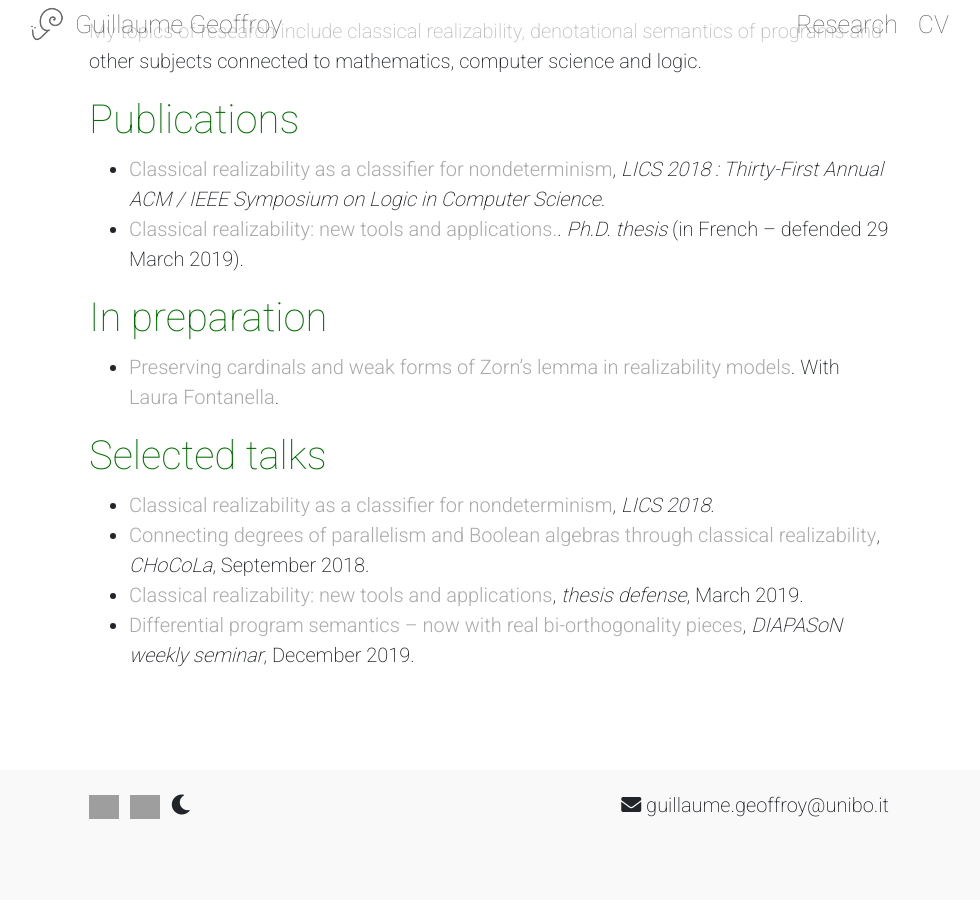
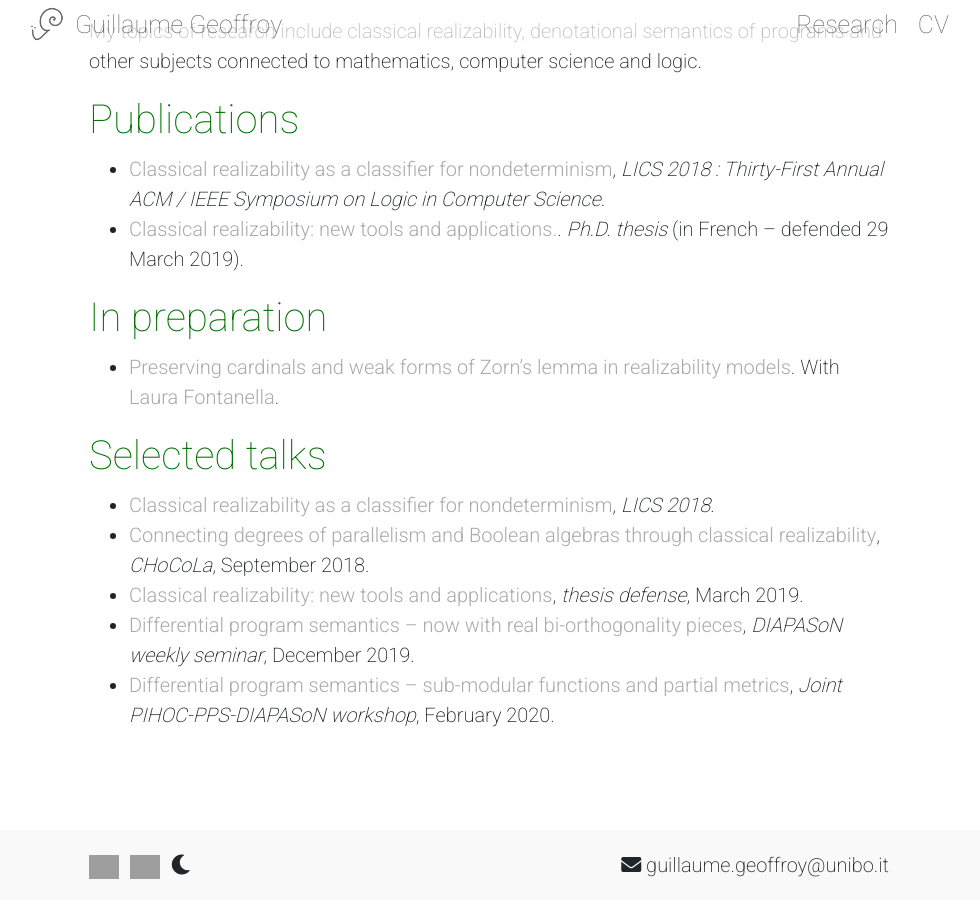
Before and after one commit to guillaume-geoffroy/geoffroy.re, a Jekyll site: the page built from en/research.md, in a window 1280 px wide and 900 px high, scrolled down 424 px. Shown: the whole window, without its empty margins (151-1131 px from the left). Built offline with Jekyll 4.4.1, drawn with Linux system fonts in a browser that asks for light colours; nearby versions of some CDN libraries; before the commit the page ends 1264 px from its top, so only the background shows below that; grey boxes are pictures that could not be loaded.

Commit message:
Slides PIHOC 02 2020

```diff
--- a/en/research.md
+++ b/en/research.md
@@ -26,3 +26,4 @@ Selected talks
 * [Connecting degrees of parallelism and Boolean algebras through classical realizability](/docs/slides-geoffroy-chocola-09-2018.pdf), *CHoCoLa*, September 2018.
 * [Classical realizability: new tools and applications](/docs/slides-geoffroy-thesis.pdf), *thesis defense*, March 2019.
 * [Differential program semantics -- now with real bi-orthogonality pieces](/docs/slides-geoffroy-diapason-12-19.pdf), *DIAPASoN weekly seminar*, December 2019.
+* [Differential program semantics -- sub-modular functions and partial metrics](/docs/slides-geoffroy-pihoc-02-20.pdf), *Joint PIHOC-PPS-DIAPASoN workshop*, February 2020.
```
Also changed, not shown: fr/research.md (+1 -0 lines), 1 other file.
